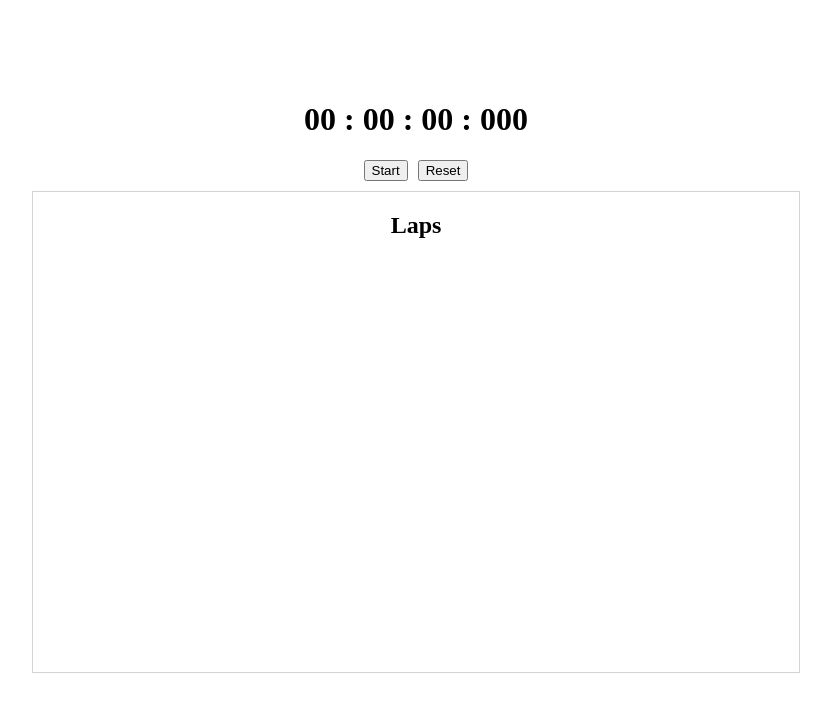
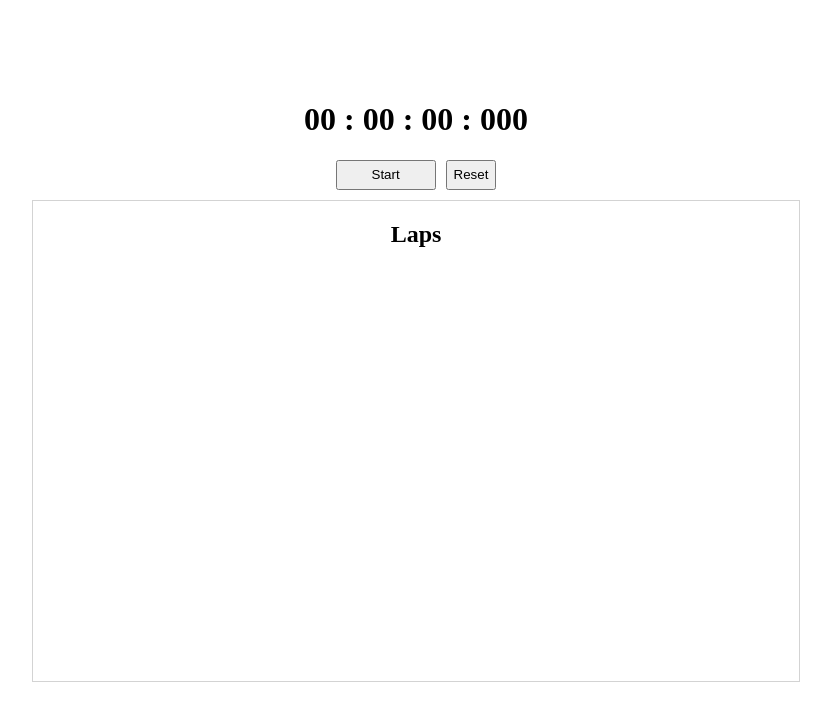
Before and after one commit to isRyyn/study-tracker, a plain HTML site: page index.html in a window 1280 px wide. Shown: the whole page, without its empty margins (224-1055 px from the left). Drawn offline with Linux system fonts and the light colour scheme.

Commit message:
Increase btn size

```diff
--- a/style.css
+++ b/style.css
@@ -25,6 +25,11 @@
 
 #display {
     width: 100%;
+}
+
+#playBtn {
+    width: 100px;
+    height: 30px;
 }
 
 #laps {
```
